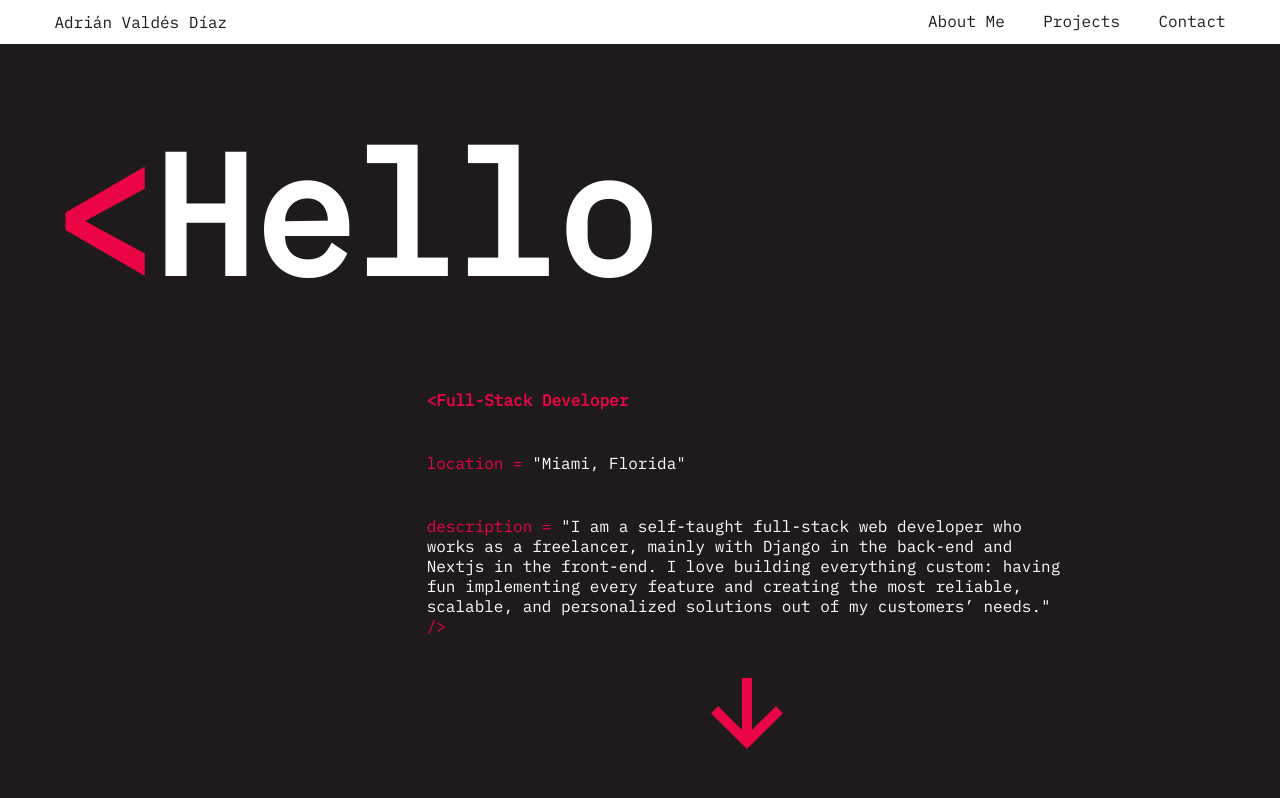
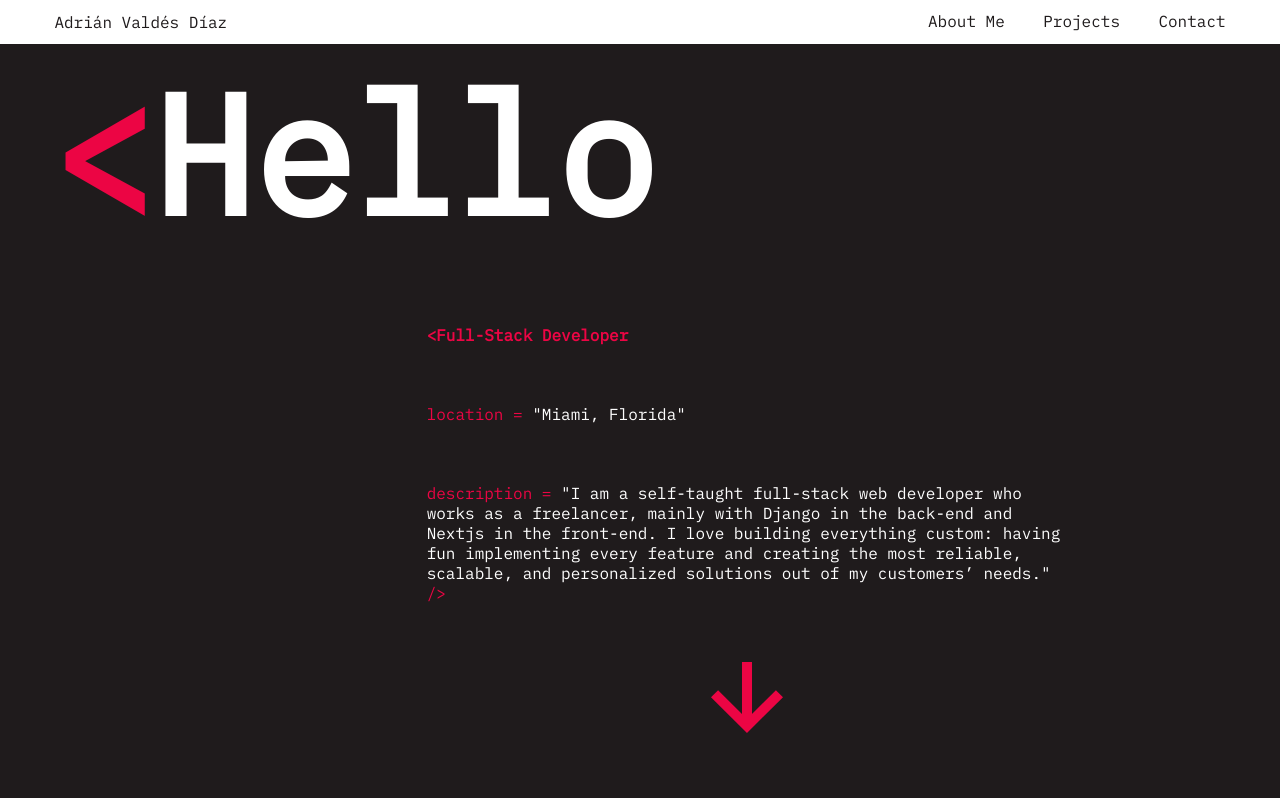
Before and after one commit to sidecontrolpapi/landing, a React (Create React App) app: page / in a window 1280 px wide. Shown: the top 798 px of the page. Built offline with nearby package versions, Linux system fonts and the light colour scheme.

Commit message:
typing animation

```diff
--- a/src/App.js
+++ b/src/App.js
@@ -9,7 +9,7 @@ import './styles/media queries.css'
 import './styles/mobile.css'
 import Projects from './pages/Projects';
 import Contact from './pages/Contact';
-
+import './styles/Typing animations.css'
 
 function App() {
 
--- a/src/pages/Hello.jsx
+++ b/src/pages/Hello.jsx
@@ -5,8 +5,10 @@ const Hello = ()=> {
     return (
         <section className="black" id="Welcome">
             <header>
+
                 <h1 id="Hello">
                 <span  className="red">&#60;</span>Hello
+                <span class="caret"></span>
                 </h1>
             </header>
 
--- /dev/null
+++ b/src/styles/Typing animations.css
@@ -0,0 +1,31 @@
+.caret  {
+    background-color: red;
+    height: 100%;
+    animation: caret .75s step-end infinite;
+    position: absolute;
+    width: 0.2rem;
+    bottom: 2%;
+}
+#Hello {
+   /*  border-right: .2rem solid #ec0544; */
+    white-space: nowrap;
+    animation: typing 1.5s steps(10, end);
+    overflow: hidden;
+    margin: 0 auto;
+    position: relative;
+
+}
+
+@keyframes caret {
+    from, to { background-color: transparent }
+    50% { background-color: #ec0544}
+}
+
+@keyframes typing{
+    from {
+        width: 0;
+    }
+    to {
+        width:100%
+    }
+}
```
Also changed, not shown: src/styles/App.css (line endings or trailing spaces).
